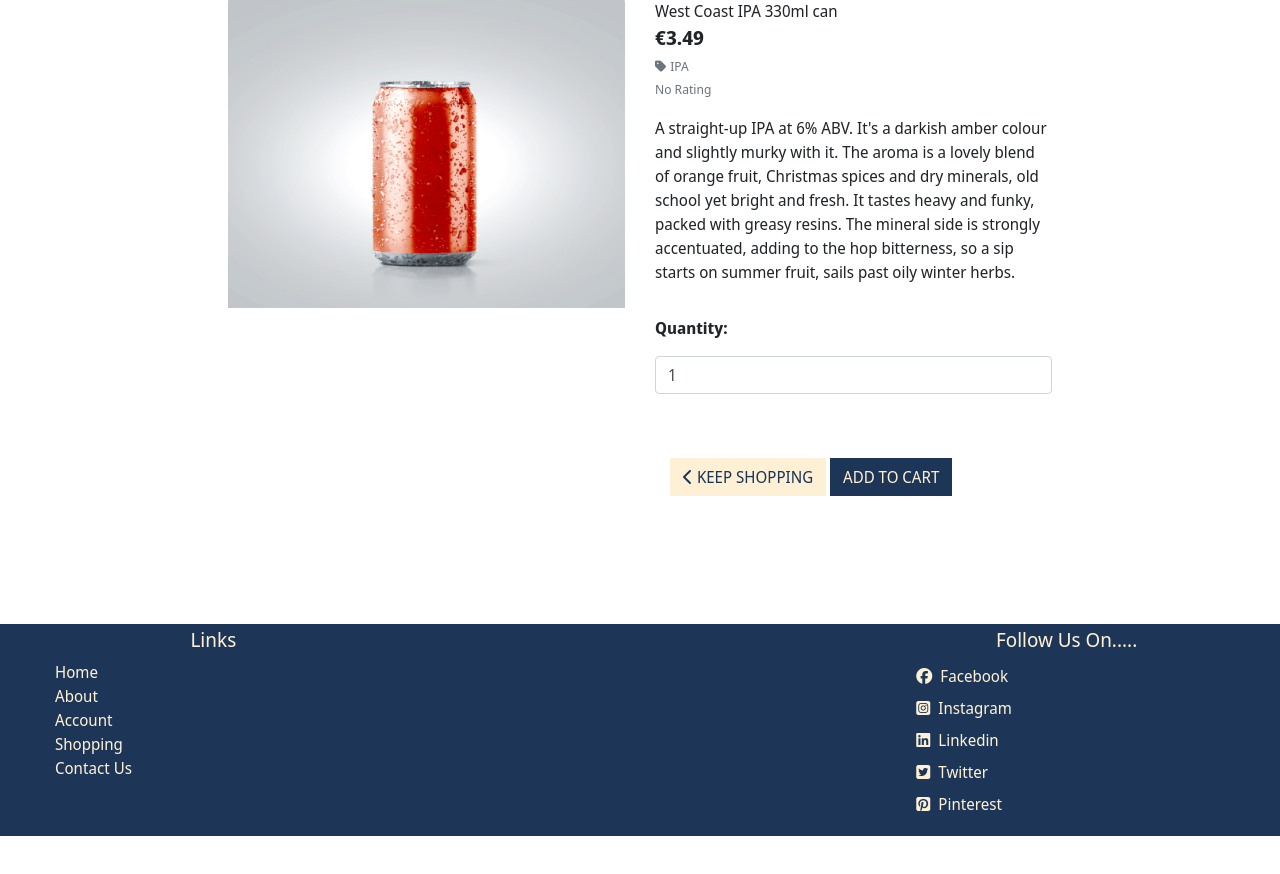
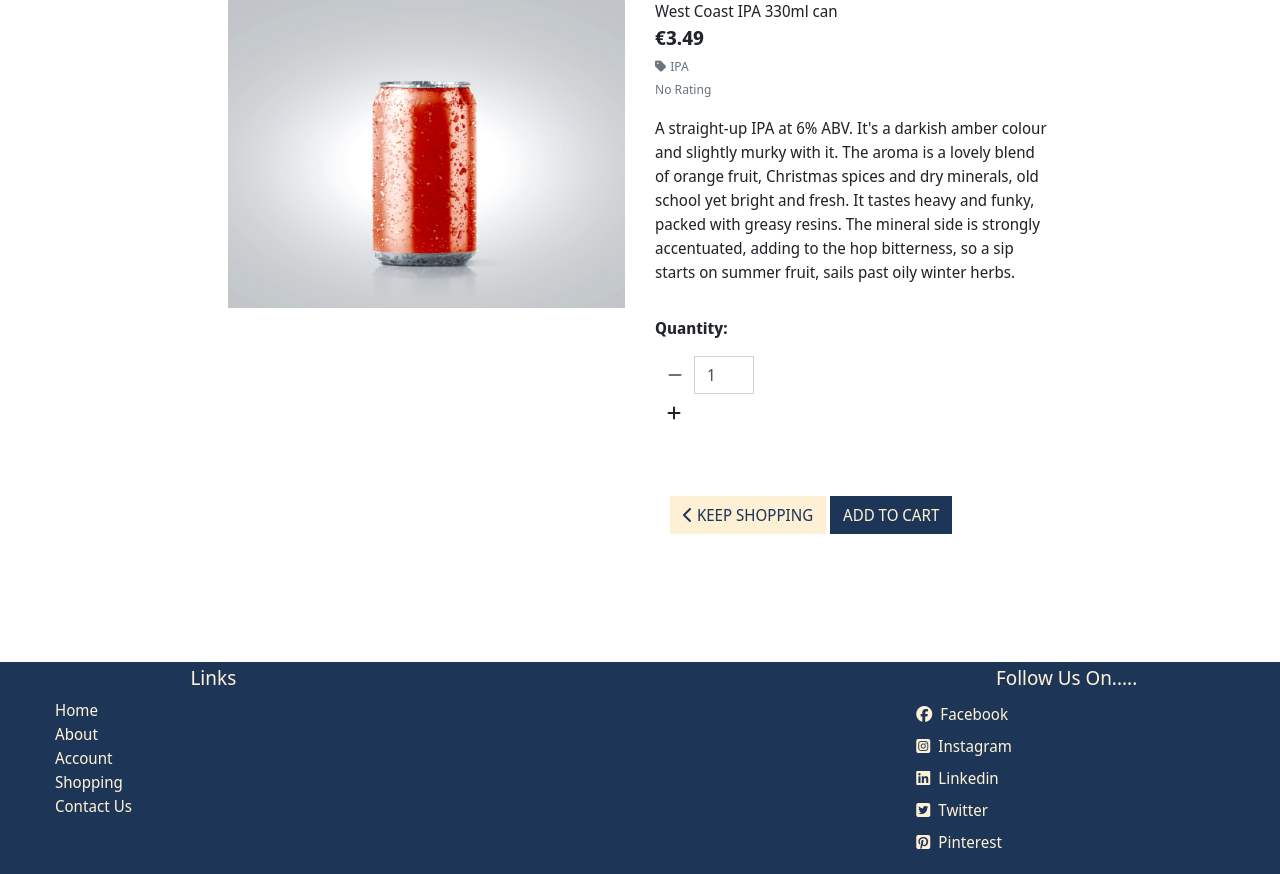
Before and after one commit to pbaker321/crafty-bear-project-4, a Django app: page /products/1 in a window 1280 px wide. Shown: the part 213-1087 px from the top of the page. Before the commit the page ends 1049 px from the top, so only its background shows below. Run offline with Django 3.2, Linux system fonts and the light colour scheme; data comes from the database, SQL or seed files in the repository; some libraries are stand-ins or nearby versions.

Commit message:
Added quantity input buttons

```diff
--- a/products/templates/products/product_detail.html
+++ b/products/templates/products/product_detail.html
@@ -49,12 +49,28 @@
                         <div class="form-row">
                             <div class="col-12">
                                 <p class="mt-3"><strong>Quantity:</strong></p>
-                                <div class="form-group w-20">
+                                <div class="form-group w-25">
                                     <div class="input-group">
+                                        <div class="input-group-prepend">
+                                            <button class="decrement-qty btn btn-black rounded-0"
+                                                data-item_id="{{ product.id }}" id="decrement-qty_{{ product.id }}">
+                                                <span class="icon">
+                                                    <i class="fas fa-minus"></i>
+                                                </span>
+                                            </button>
+                                        </div>
                                         <input class="form-control qty_input" type="number"
                                             name="quantity" value="1" min="1" max="99"
                                             data-item_id="{{ product.id }}"
                                             id="id_qty_{{ product.id }}">
+                                        <div class="input-group-append">
+                                            <button class="increment-qty btn btn-black rounded-0"
+                                                data-item_id="{{ product.id }}" id="increment-qty_{{ product.id }}">
+                                                <span class="icon">
+                                                    <i class="fas fa-plus"></i>
+                                                </span>
+                                            </button>
+                                        </div>
                                     </div>
                                 </div>
                             </div>
@@ -77,3 +93,8 @@
         </div>
     </div>
 {% endblock %}
+
+{% block postloadjs %}
+{{ block.super }}
+{% include 'products/includes/quantity_input_script.html' %}
+{% endblock %}
```
Also changed, not shown: products/templates/products/includes/quantity_input_script.html (added, +45 -0 lines).
